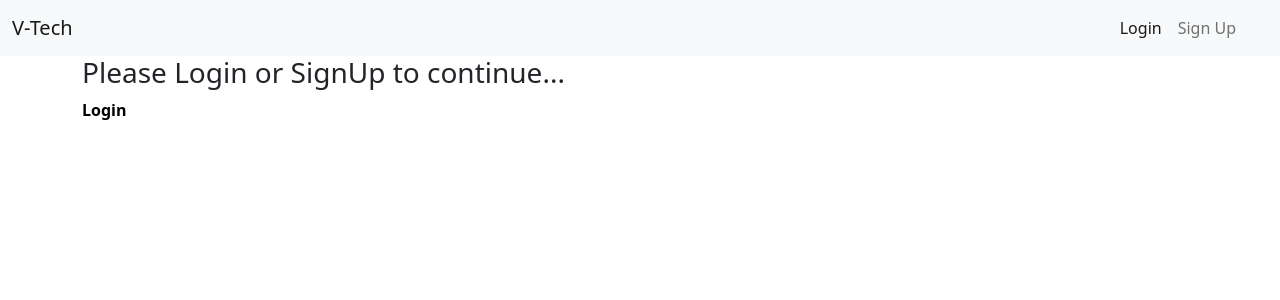
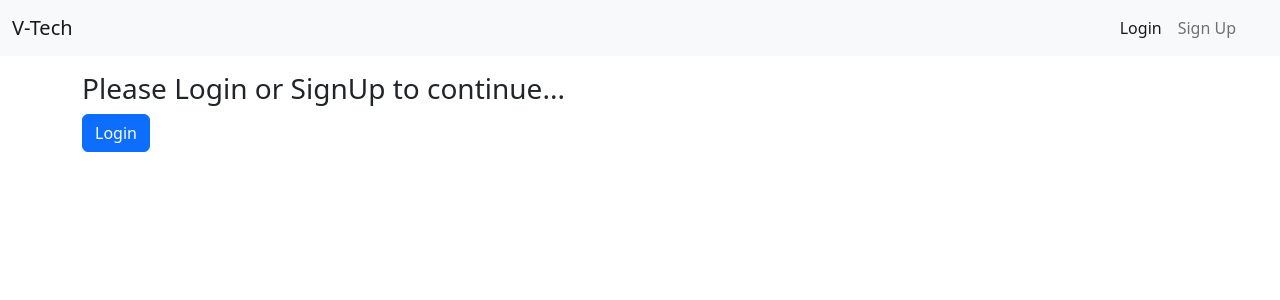
Before and after one commit to Calvin-Ngugi/class-scheduler-frontend, a React (Create React App) app: page / in a window 1280 px wide. Shown: the top 300 px of the page. Built offline with nearby package versions, Linux system fonts and the light colour scheme; no server answers.

Commit message:
Button styling

```diff
--- a/src/Pages/Home.js
+++ b/src/Pages/Home.js
@@ -27,8 +27,8 @@ const Home = ({ user, setUser, courses, setCourses }) => {
 
       <div className="container">
 
-        <h3>Please Login or SignUp to continue...</h3>
-        <Link to={`/login`} className="link">
+        <h3 className="mt-3">Please Login or SignUp to continue...</h3>
+        <Link to={`/login`} className="link btn btn-primary">
           Login
         </Link>
       </div>
```
